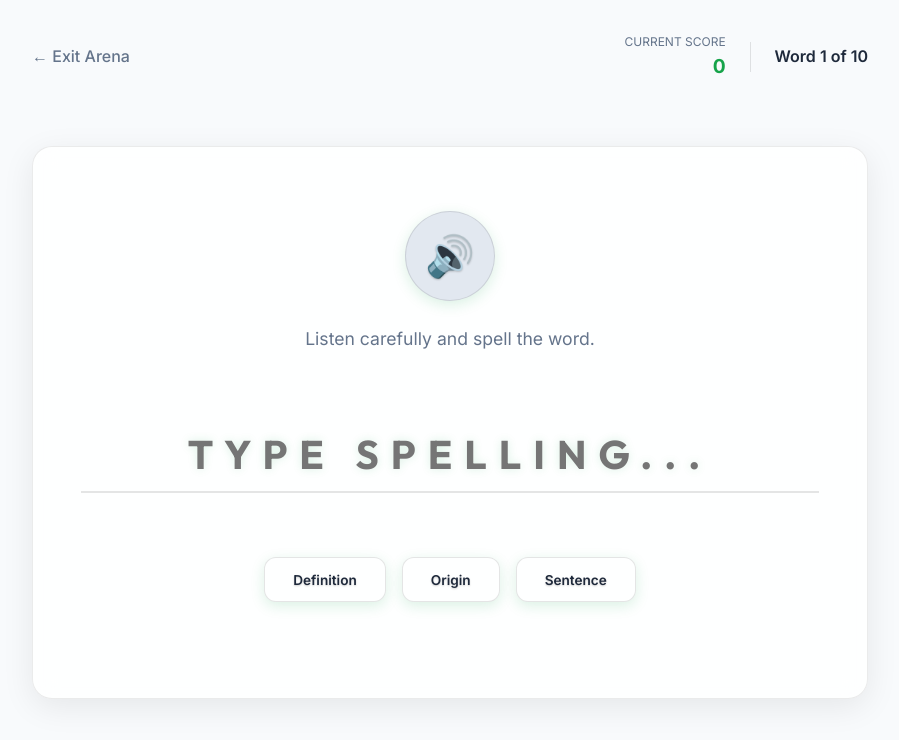
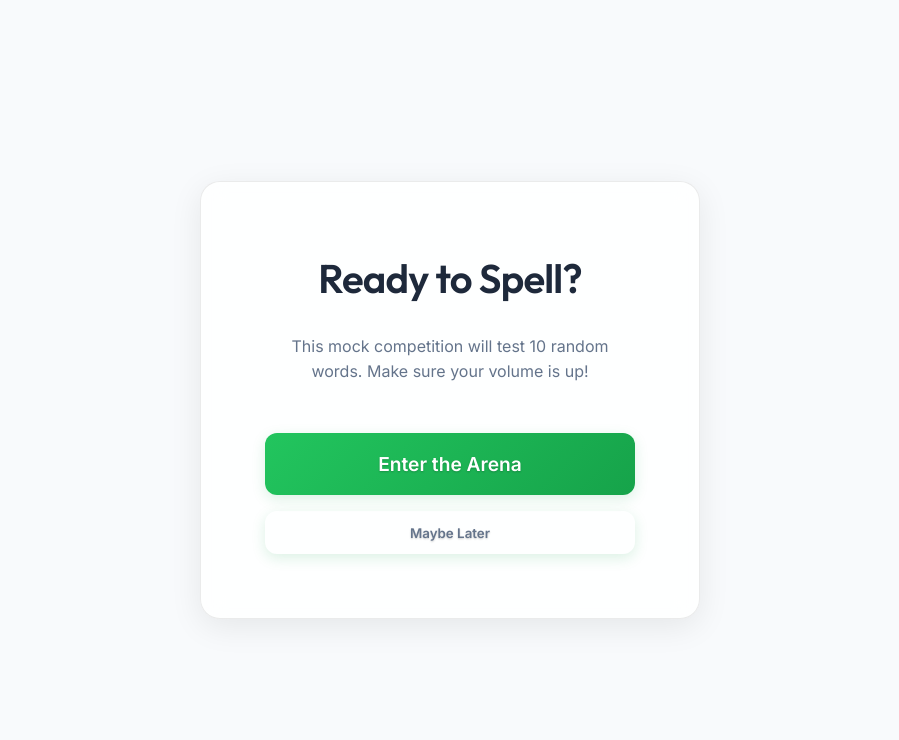
Before and after one commit to doric9/spelling-bee-scholar, a Next.js app: page /mock-test in a window 1280 px wide. Shown: the top 740 px of the page, without its empty margins (190-1089 px from the left). Built offline with nearby package versions, Linux system fonts and the light colour scheme; no server answers.

Commit message:
Fix Mock Test audio autoplay and hydration mismatches; resolve build/lint errors

```diff
--- a/next.config.ts
+++ b/next.config.ts
@@ -4,6 +4,28 @@ const nextConfig: NextConfig = {
   output: 'export',
   images: {
     unoptimized: true,
+    remotePatterns: [
+      {
+        protocol: 'https',
+        hostname: 'lh3.googleusercontent.com',
+      },
+      {
+        protocol: 'https',
+        hostname: 'lh4.googleusercontent.com',
+      },
+      {
+        protocol: 'https',
+        hostname: 'lh5.googleusercontent.com',
+      },
+      {
+        protocol: 'https',
+        hostname: 'lh6.googleusercontent.com',
+      },
+      {
+        protocol: 'https',
+        hostname: '*.googleusercontent.com',
+      },
+    ],
   },
 };
 
--- a/src/app/mock-test/page.tsx
+++ b/src/app/mock-test/page.tsx
@@ -5,14 +5,36 @@ import Link from 'next/link';
 import { words, Word } from '@/data/words';
 
 export default function MockTestPage() {
-    const [testList] = useState<Word[]>(() => [...words].sort(() => 0.5 - Math.random()).slice(0, 10));
+    const [testList, setTestList] = useState<Word[]>([]);
     const [currentIndex, setCurrentIndex] = useState(0);
     const [userInput, setUserInput] = useState('');
     const [feedback, setFeedback] = useState<{ type: 'correct' | 'incorrect' | null; message: string }>({ type: null, message: '' });
     const [score, setScore] = useState(0);
     const [showResult, setShowResult] = useState(false);
+    const [isStarted, setIsStarted] = useState(false);
     const [requestedInfo, setRequestedInfo] = useState<{ definition: boolean, origin: boolean, sentence: boolean }>({ definition: false, origin: false, sentence: false });
     const inputRef = useRef<HTMLInputElement>(null);
+
+    useEffect(() => {
+        let isMounted = true;
+
+        async function initialize() {
+            // Initialize words only on client to avoid hydration mismatch
+            const shuffled = [...words].sort(() => 0.5 - Math.random()).slice(0, 10);
+
+            if (isMounted) {
+                setTestList(shuffled);
+            }
+
+            // Warm up speech synthesis
+            if ('speechSynthesis' in window) {
+                window.speechSynthesis.getVoices();
+            }
+        }
+
+        initialize();
+        return () => { isMounted = false; };
+    }, []);
 
     const currentWord = testList[currentIndex];
 
@@ -26,11 +48,45 @@ export default function MockTestPage() {
     }, []);
 
     useEffect(() => {
-        if (currentWord && !showResult && feedback.type === null) {
+        if (isStarted && currentWord && !showResult && feedback.type === null) {
             handleSpeak(currentWord.word);
             inputRef.current?.focus();
         }
-    }, [currentIndex, currentWord, showResult, feedback.type, handleSpeak]);
+    }, [isStarted, currentIndex, currentWord, showResult, feedback.type, handleSpeak]);
+
+    if (!isStarted) {
+        return (
+            <main style={{ textAlign: 'center', justifyContent: 'center', height: '100vh' }}>
+                <div style={{
+                    position: 'fixed',
+                    top: 0,
+                    left: 0,
+                    width: '100%',
+                    height: '100%',
+                    zIndex: -1,
+                    opacity: 0.2,
+                    background: 'radial-gradient(circle at 80% 20%, var(--primary-glow) 0%, transparent 40%), radial-gradient(circle at 20% 80%, rgba(239, 68, 68, 0.05) 0%, transparent 40%)'
+                }} />
+                <div className="card" style={{ maxWidth: '500px', margin: '0 auto', padding: '4rem' }}>
+                    <h1 style={{ fontSize: '2.5rem', marginBottom: '1.5rem' }}>Ready to Spell?</h1>
+                    <p style={{ color: 'var(--text-muted)', marginBottom: '3rem' }}>
+                        This mock competition will test 10 random words. Make sure your volume is up!
+                    </p>
+                    <button
+                        onClick={() => setIsStarted(true)}
+                        style={{ width: '100%', fontSize: '1.2rem', padding: '1.2rem' }}
+                    >
+                        Enter the Arena
+                    </button>
+                    <Link href="/">
+                        <button style={{ width: '100%', background: 'transparent', border: 'none', color: 'var(--text-muted)', marginTop: '1rem' }}>
+                            Maybe Later
+                        </button>
+                    </Link>
+                </div>
+            </main>
+        );
+    }
 
     const handleSubmit = (e: React.FormEvent) => {
         e.preventDefault();
--- a/src/context/AuthContext.tsx
+++ b/src/context/AuthContext.tsx
@@ -36,8 +36,16 @@ export function AuthProvider({ children }: { children: React.ReactNode }) {
         const provider = new GoogleAuthProvider();
         try {
             await signInWithPopup(auth, provider);
-        } catch (error) {
-            console.error("Login failed:", error);
+        } catch (error: unknown) {
+            const authError = error as { code: string; message: string };
+            console.error("Login failed. Details:", authError.code, authError.message);
+            if (authError.code === 'auth/configuration-not-found') {
+                alert("Firebase Auth Error: Please enable 'Google' as a sign-in provider in your Firebase Console (Authentication > Sign-in method).");
+            } else if (authError.code === 'auth/unauthorized-domain') {
+                alert("Firebase Auth Error: This domain is not authorized. If you're on a custom domain, add it to 'Authorized domains' in Firebase Console.");
+            } else {
+                alert(`Login failed: ${authError.message}`);
+            }
         }
     };
 
```
Also changed, not shown: src/app/learn/page.tsx (+20 -8 lines), src/app/page.tsx (+18 -1 lines).
